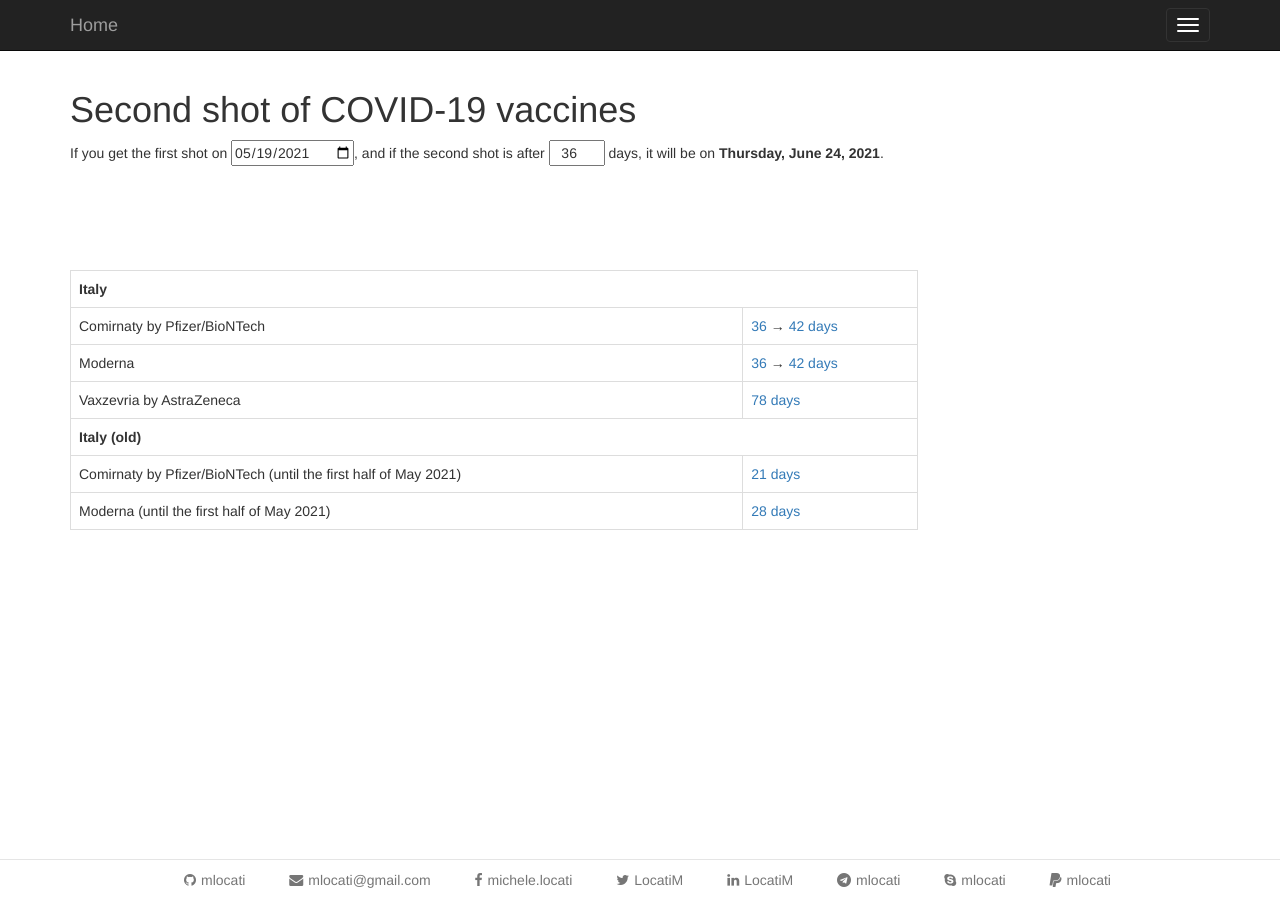
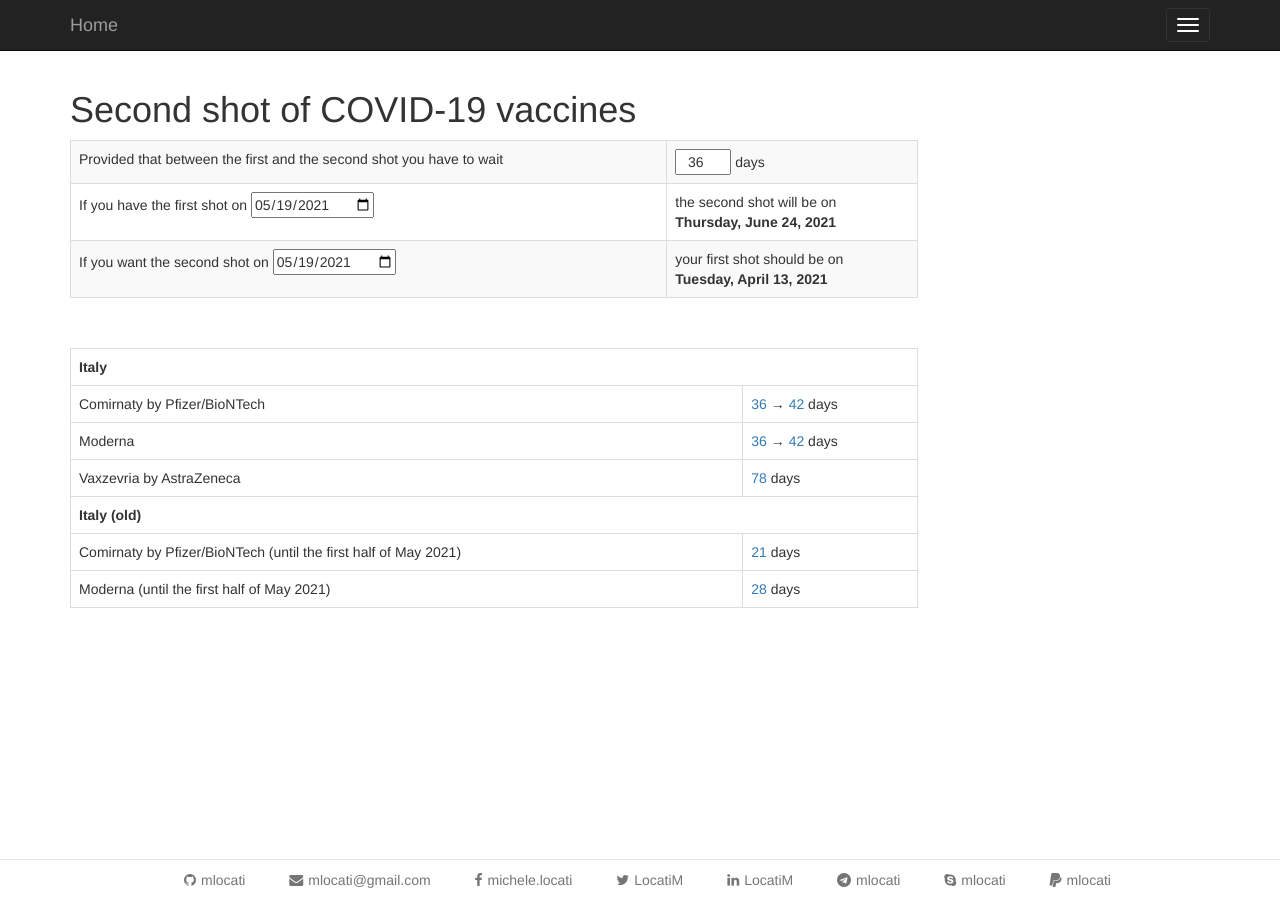
Before and after one commit to mlocati/mlocati.github.io, a Jekyll site: the page built from _articles/vaccine-second-shot.md, in a window 1280 px wide. Built offline with Jekyll 4.4.1, drawn with Linux system fonts in a browser that asks for light colours; some of the changed lines change nothing that is shown.

Commit message:
Add a way to calculate the first shot date

```diff
--- a/_articles/vaccine-second-shot.md
+++ b/_articles/vaccine-second-shot.md
@@ -4,11 +4,34 @@ description: Calculate when you'll receive the second shot of the COVID-19 vacci
 date: 2021-05-10T21:45:07+02:00
 ---
 
-<div style="min-height: 100px">
-    If you get the first shot on <input type="date" id="first-shot" />,
-    and if the second shot is after <input type="number" id="days" min="1" max="999" style="width: 4em; text-align: center;" /> days,
-    it will be on <span id="second-shot" style="font-weight: bold;"></span>.
-</div>
+<table class="table table-striped table-bordered">
+    <tbody>
+        <tr>
+            <td>
+                Provided that between the first and the second shot you have to wait
+            </td>
+            <td>
+                <input type="number" id="days" min="1" max="999" style="width: 4em; text-align: center;" /> days
+            </td>
+        </tr>
+        <tr>
+            <td>
+                If you have the first shot on <input type="date" id="first-to-second-shot" />
+            </td>
+            <td>
+                the second shot will be on<br /><span id="first-to-second-shot-result" style="font-weight: bold;"></span>
+            </td>
+        </tr>
+        <tr>
+            <td>
+                If you want the second shot on <input type="date" id="second-to-first-shot" />
+            </td>
+            <td>
+                your first shot should be on<br /><span id="second-to-first-shot-result" style="font-weight: bold;"></span>
+            </td>
+        </tr>
+    </tbody>
+</table>
 
 <br />
 
@@ -19,37 +42,32 @@ date: 2021-05-10T21:45:07+02:00
         </tr>
         <tr>
             <td>Comirnaty by Pfizer/BioNTech</td>
-            <td><a href="#" class="preset" data-days="36">36</a> &rarr; <a href="#" class="preset" data-days="42">42 days</a></td>
+            <td><a href="#" class="days-preset" data-days="36"></a> &rarr; <a href="#" class="days-preset" data-days="42"></a> days</td>
         </tr>
         <tr>
             <td>Moderna</td>
-            <td><a href="#" class="preset" data-days="36">36</a> &rarr; <a href="#" class="preset" data-days="42">42 days</a></td>
+            <td><a href="#" class="days-preset" data-days="36"></a> &rarr; <a href="#" class="days-preset" data-days="42"></a> days</td>
         </tr>
         <tr>
             <td>Vaxzevria by AstraZeneca</td>
-            <td><a href="#" class="preset" data-days="78">78 days</a></td>
+            <td><a href="#" class="days-preset" data-days="78"></a> days</td>
         </tr>
         <tr>
             <th colspan="2">Italy (old)</th>
         </tr>
         <tr>
             <td>Comirnaty by Pfizer/BioNTech (until the first half of May 2021)</td>
-            <td><a href="#" class="preset" data-days="21">21 days</a></td>
+            <td><a href="#" class="days-preset" data-days="21"></a> days</td>
         </tr>
         <tr>
             <td>Moderna (until the first half of May 2021)</td>
-            <td><a href="#" class="preset" data-days="28">28 days</a></td>
+            <td><a href="#" class="days-preset" data-days="28"></a> days</td>
         </tr>
     </tbody>
 </table>
 <script>
 (function() {
 'use strict';
-
-var FIRST_SHOT = document.getElementById('first-shot');
-var DAYS = document.getElementById('days');
-var SECOND_SHOT = document.getElementById('second-shot');
-var LAST_GOOD_DAYS = 36;
 
 function dateToValue(date) {
     return [
@@ -76,36 +94,39 @@ function valueToDate(value) {
     return new Date(year, month - 1, day, 12, 0, 0);
 }
 
+function formatDelta(date, delta) {
+    var result = new Date(date.valueOf());
+    result.setDate(result.getDate() + delta);
+    return result.toLocaleDateString(
+        undefined,
+        {
+            dateStyle: 'full',
+        }
+    );
+}
 function updateView(fixFields) {
-    var firstShot = valueToDate(FIRST_SHOT.value) || new Date();
-    LAST_GOOD_DAYS = parseInt(DAYS.value.replace(/[^\d]+/g, ''), 10) || LAST_GOOD_DAYS;
+    DAYS_LASTGOOD = parseInt(DAYS.value.replace(/[^\d]+/g, ''), 10) || DAYS_LASTGOOD;
+    FIRST2SECOND_LASTGOOD = valueToDate(FIRST2SECOND.value) || FIRST2SECOND_LASTGOOD;
+    SECOND2FIRST_LASTGOOD = valueToDate(SECOND2FIRST.value) || SECOND2FIRST_LASTGOOD;
     if (fixFields) {
-        FIRST_SHOT.value = dateToValue(firstShot);
-        DAYS.value = LAST_GOOD_DAYS.toString();
+        DAYS.value = DAYS_LASTGOOD.toString();
+        FIRST2SECOND.value = dateToValue(FIRST2SECOND_LASTGOOD);
+        SECOND2FIRST.value = dateToValue(SECOND2FIRST_LASTGOOD);
     }
-    var secondShot = new Date(firstShot.valueOf());
-    secondShot.setDate(secondShot.getDate() + LAST_GOOD_DAYS);
-    SECOND_SHOT.innerText = secondShot.toLocaleDateString(undefined, {
-        dateStyle: 'full',
-    });
+    FIRST2SECOND_RESULT.innerText = formatDelta(FIRST2SECOND_LASTGOOD, DAYS_LASTGOOD);
+    SECOND2FIRST_RESULT.innerText = formatDelta(SECOND2FIRST_LASTGOOD, -DAYS_LASTGOOD);
 }
-Array.prototype.forEach.call(
-    document.getElementsByClassName('preset'),
-    function(a) {
-        a.addEventListener('click', function(e) {
-            e.preventDefault();
-            DAYS.value = a.getAttribute('data-days');
-            updateView(true);
-            return e.returnValue = false;
-        })
-    }
-);
-FIRST_SHOT.addEventListener('input', function() {
-    updateView(false);
-});
-FIRST_SHOT.addEventListener('blur', function() {
-    updateView(true);
-});
+
+var DAYS = document.getElementById('days');
+var DAYS_LASTGOOD = 36;
+var FIRST2SECOND = document.getElementById('first-to-second-shot');
+var FIRST2SECOND_LASTGOOD = valueToDate(dateToValue(new Date()));
+var FIRST2SECOND_RESULT = document.getElementById('first-to-second-shot-result');
+var SECOND2FIRST = document.getElementById('second-to-first-shot');
+var SECOND2FIRST_LASTGOOD = valueToDate(dateToValue(new Date()));
+var SECOND2FIRST_RESULT = document.getElementById('second-to-first-shot-result');
+
+DAYS.value = DAYS_LASTGOOD.toString();
 DAYS.addEventListener('input', function() {
     updateView(false);
 });
@@ -113,8 +134,36 @@ DAYS.addEventListener('blur', function() {
     updateView(true);
 });
 
-DAYS.value = LAST_GOOD_DAYS.toString();
-FIRST_SHOT.value = dateToValue(new Date());
+FIRST2SECOND.value = dateToValue(FIRST2SECOND_LASTGOOD);
+FIRST2SECOND.addEventListener('input', function() {
+    updateView(false);
+});
+FIRST2SECOND.addEventListener('blur', function() {
+    updateView(true);
+});
+
+SECOND2FIRST.value = dateToValue(SECOND2FIRST_LASTGOOD);
+SECOND2FIRST.addEventListener('input', function() {
+    updateView(false);
+});
+SECOND2FIRST.addEventListener('blur', function() {
+    updateView(true);
+});
+
+Array.prototype.forEach.call(
+    document.getElementsByClassName('days-preset'),
+    function(a) {
+        var days = a.getAttribute('data-days');
+        a.innerText = days;
+        a.addEventListener('click', function(e) {
+            e.preventDefault();
+            DAYS.value = days;
+            updateView(true);
+            return e.returnValue = false;
+        })
+    }
+);
+
 updateView(true);
 
 })();
```
